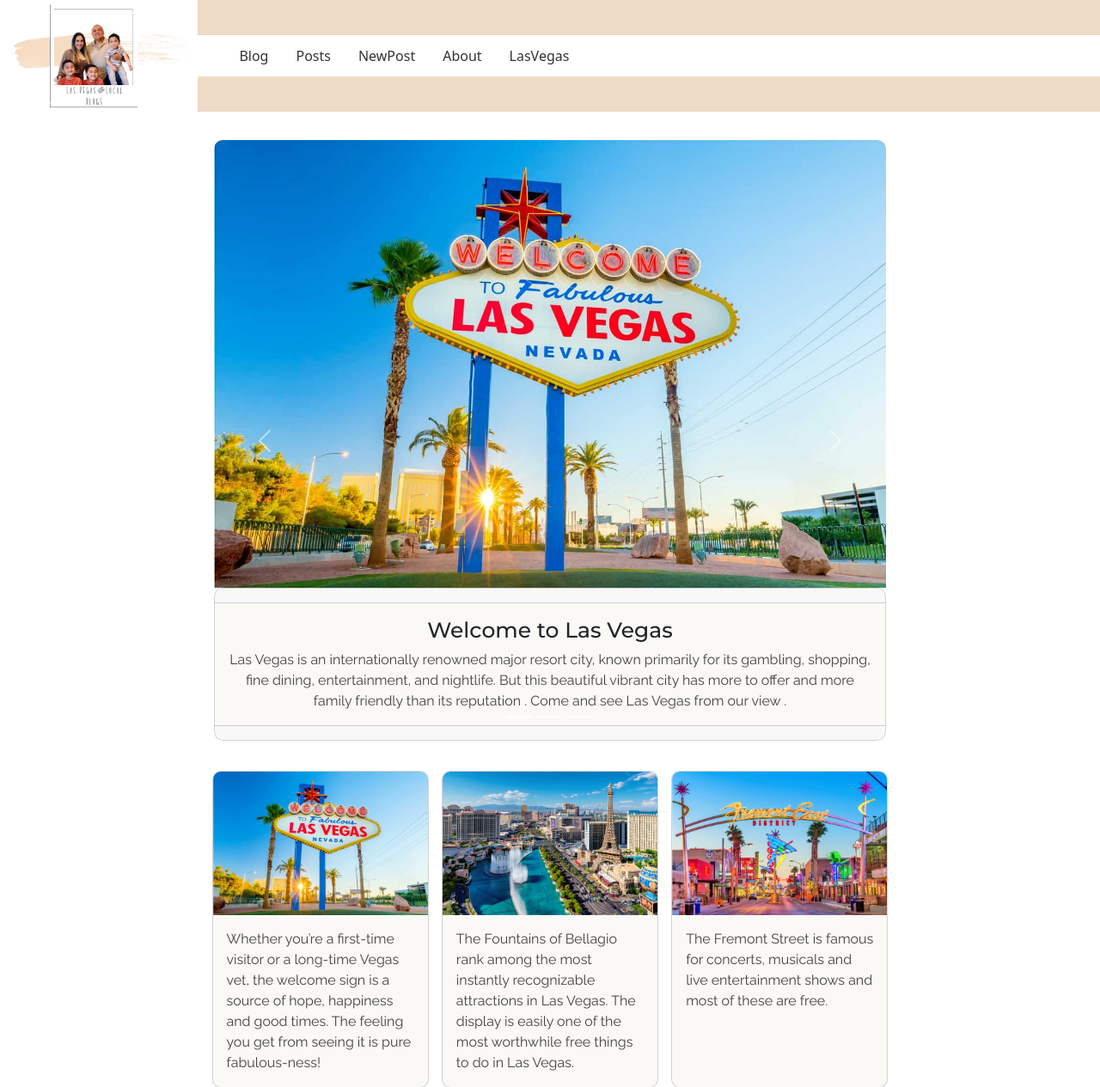
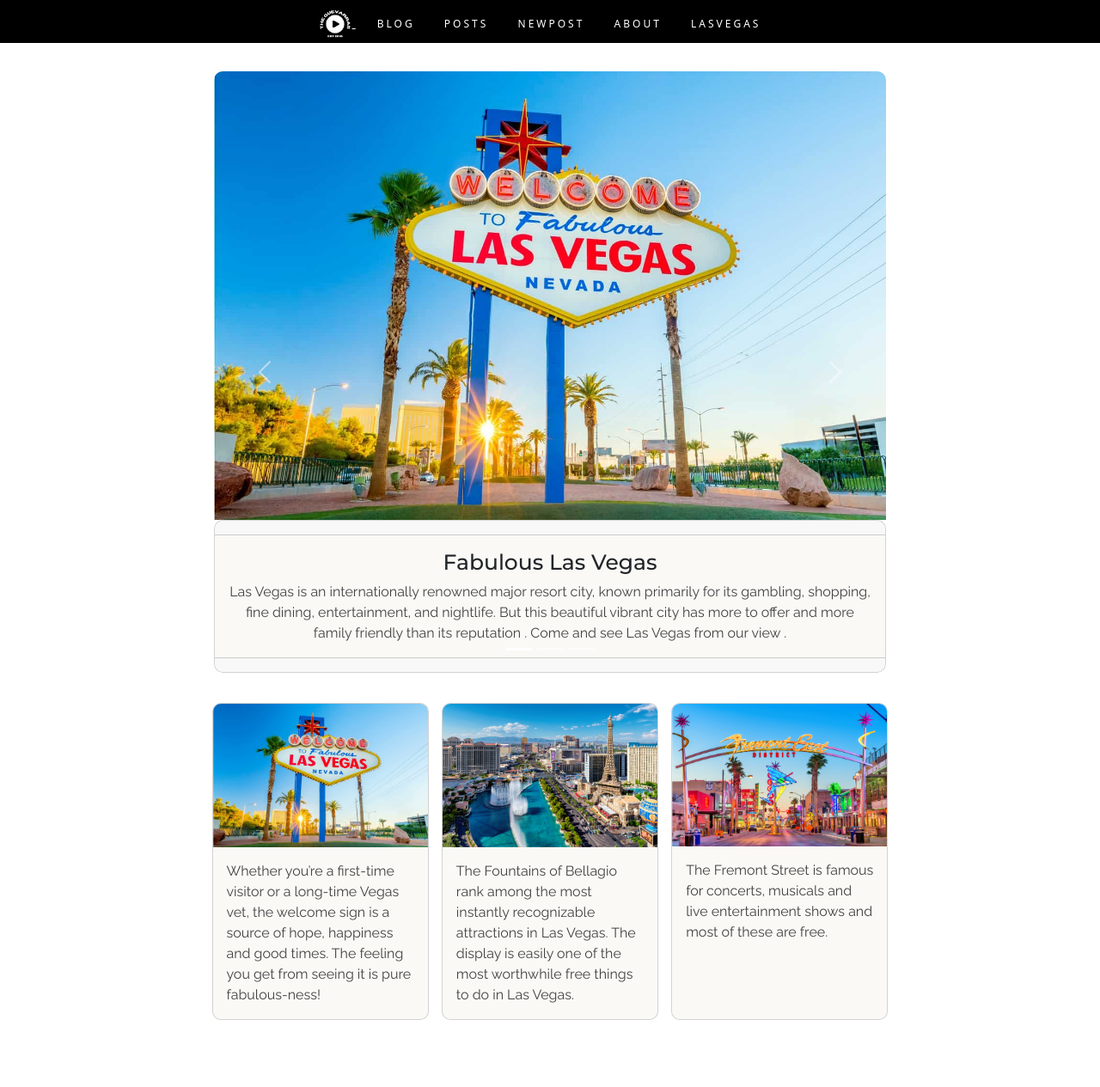
Before and after one commit to SaydeeG5/FSDI-113-Blog, a Django app: page /home/ in a window 1280 px wide. Shown: the top 1265 px of the page at 86% size. After the commit the page ends 1187 px from the top, so only its background shows below. Run offline with Django 4.2, Linux system fonts and the light colour scheme; some libraries are stand-ins or nearby versions.

Commit message:
Added logo/Changed navbar

```diff
--- a/static/css/base.css
+++ b/static/css/base.css
@@ -11,17 +11,17 @@
 
 }
 
-.logo {
-    width: 18%;
-}
 
-.divlogo {
+
+
+/* .divlogo {
     display: flex;
     justify-content:center;
     background-color:
     #EDDBC7;
     align-content: center;
-}
+    width: 15px;
+} */
 /* *{box-sizing: border-box;} */
 
 h1 {
@@ -33,7 +33,7 @@
 
 }
 
-/* ----------about paragraph ---------- */
+/* ----------about.html paragraph ---------- */
 
 .about-p {
     background-color: #EDDBC7;
@@ -45,53 +45,6 @@
     margin: auto;
 }
 
-/* ----------nav bar---------- */
-
-    .nav-horizontal {
-    background-color: #fff;
-    overflow: hidden;
-    height: 3em;
-    width: 100%;
-    display: flex;
-    align-self: center;
-    }
-
-    .href-base {
-        word-spacing: 20px;
-    }
-
-    .mask {
-    height: 5em;
-    width: 100%;
-    overflow-x: auto;
-    -webkit-overflow-scrolling: touch;
-    }
-
-    .list {
-    display: inline-table;
-    margin: 0 auto;
-    max-width: 100%;
-    }
-
-    li {
-    display: table-cell;
-    }
-
-    a {
-        display: block;
-        padding: 0 1em;
-        text-decoration: none;
-        color: #333;
-        height: 3em;
-        line-height: 3;
-
-    }
-    a:hover{
-        border: 2px solid    #EDDBC7;
-        /* background-color:#EEEEEE; */
-        color: #EDDBC7;
-        text-transform: uppercase;
-    }
 
 /* ----------home.html---------- */
 
@@ -186,3 +139,70 @@
     letter-spacing: 3px;
 
 }
+
+/*-----------navbar----------*/
+nav.navbar {
+    display: flex;
+    justify-content: center;
+    background-color:  black;
+    height:50px;
+
+}
+
+nav.navbar a {
+    margin-right: 20px;
+    color: white;
+}
+
+a.homeblog {
+    text-transform: uppercase;
+    font-weight: bold;
+    font-size: 15px;
+    text-decoration: none;
+    letter-spacing: 2px;
+}
+
+.logo{
+    width: 40px;
+}
+
+.baselink {
+    text-transform: uppercase;
+    background-color: black;
+    color:#fff;
+    font-weight: 400;
+    font-size: 12px;
+    text-decoration: none;
+    letter-spacing: 3px;
+    padding: 5px;
+    transition: all 0.7s ease-in-out 0s;
+    cursor: pointer;
+
+}
+
+.baselink:hover {
+    box-shadow: inset 300px 0 0 0 #fc0;
+    background-color: #fc0;
+    border-radius: 1px;
+    color: black;
+    font-weight: 600;
+}
+
+@media (max-width: 768px) {
+    /* nav bar  */
+    nav.menu {
+        height:42px;
+    }
+
+    #about, #lasvegas {
+        display:none;
+    }
+
+    /* cards from home.html */
+    .container-home {
+        display:flex;
+        flex-direction: column;
+        margin-left: auto;
+        margin-right: auto;
+    }
+}
--- a/templates/base.html
+++ b/templates/base.html
@@ -15,24 +15,18 @@
 
 </head>
 <body class="base-body">
-<div class="divlogo">
-    <img class="logo" src="../static/images/guevarra_5.png" >
+    <nav class="navbar">
 
-    <nav class="nav-horizontal">
-        <div class="mask">
-            <ul class="list">
-                <li class="list-a"><a class="href-base" href="{% url 'home' %}">Blog</a></li>
-                <li class="list-a"><a class="href-base" href="{% url 'list' %}">Posts</a></li>
-                <li class="list-a"><a class="href-base" href="{% url 'new' %}">NewPost</a></li>
-                <li class="list-a"><a class="href-base" href="{% url 'about' %}">About</a></li>
-                <li class="list-a"><a class="href-base" href="https://www.visitlasvegas.com/las-vegas-strip/">LasVegas</a></li>
+        <div>
+            <a class="" href="https://www.youtube.com/channel/UCOvvO6L7CArQP36S2lDDpJg"><img class="logo" src="../static/images/g52018.png">
+            <a class="baselink" id="blog" href="{% url 'home' %}">Blog</a>
+            <a class="baselink" id="posts" href="{% url 'list' %}">Posts</a>
+            <a class="baselink" id="newposts" href="{% url 'new' %}">NewPost</a>
+            <a class="baselink" id="about" href="{% url 'about' %}">About</a>
+            <a class="baselink" id="lasvegas" href="https://www.visitlasvegas.com/las-vegas-strip/">LASVEGAS</a>
 
-
-            </ul>
         </div>
     </nav>
-</div>
-
 
     <div class="container">
     {% block content %}
@@ -42,5 +36,6 @@
     src="https://cdn.jsdelivr.net/npm/bootstrap@5.3.0-alpha1/dist/js/bootstrap.bundle.min.js" integrity="sha384-w76AqPfDkMBDXo30jS1Sgez6pr3x5MlQ1ZAGC+nuZB+EYdgRZgiwxhTBTkF7CXvN"
     crossorigin="anonymous">
     </script>
+    <script src="https://kit.fontawesome.com/337be747ec.js" crossorigin="anonymous"></script>
 </body>
 </html>
--- a/templates/pages/home.html
+++ b/templates/pages/home.html
@@ -21,7 +21,8 @@
                     <div class="card-header">
                     </div>
                     <div class="card-body">
-                        <h5 class="card-title">Welcome to Las Vegas</h5>
+                        <h5 class="card-title">Fabulous Las Vegas</h5>
+
                         <p class="card-text">
                             Las Vegas is an internationally renowned major resort city, known primarily for its gambling, shopping, fine dining, entertainment, and nightlife. But this beautiful vibrant city has more to offer and more family friendly than its reputation . Come and see Las Vegas from our view . </p>
                     </div>
```
Also changed, not shown: static/images/Vlogs.png (added), static/images/g52018.png (added).
